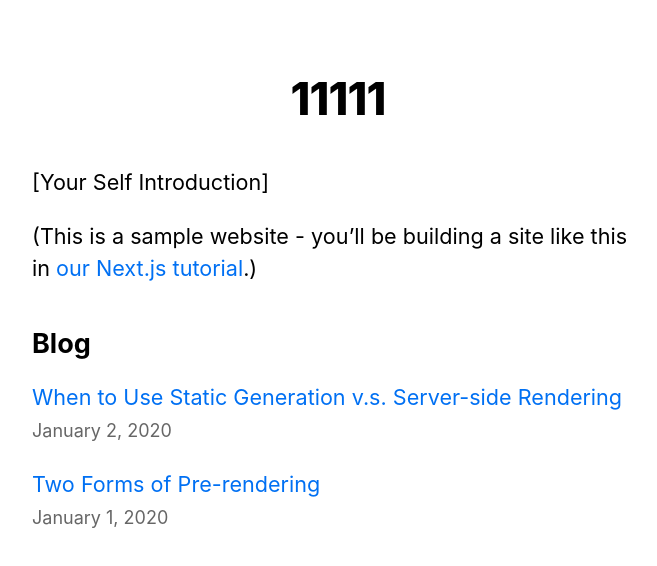
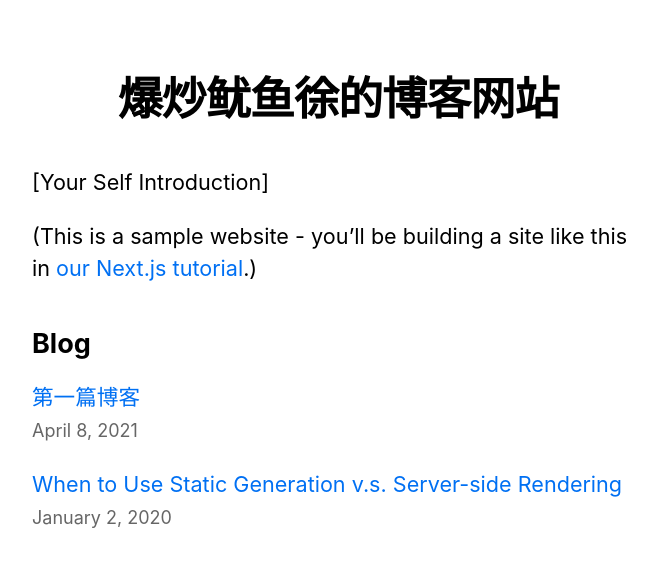
Before and after one commit to Xtreme-Light/Xtreme-Light.GitHub.io, a Next.js app: page / in a window 1280 px wide. Shown: the top 566 px of the page, without its empty margins (302-959 px from the left). Built offline with nearby package versions, Linux system fonts and the light colour scheme.

Commit message:
增添一些实际内容

```diff
--- a/components/layout.js
+++ b/components/layout.js
@@ -3,8 +3,8 @@ import styles from './layout.module.css'
 import utilStyles from '../styles/utils.module.css'
 import Link from 'next/link'
 
-const name = '11111'
-export const siteTitle = 'Next.js Sample Website'
+const name = '爆炒鱿鱼徐的博客网站'
+export const siteTitle = '爆炒鱿鱼徐的博客网站'
 
 export default function Layout({ children, home }) {
   return (
@@ -48,7 +48,7 @@ export default function Layout({ children, home }) {
       {!home && (
         <div className={styles.backToHome}>
           <Link href="/">
-            <a>← Back to home</a>
+            <a>← 返回主页</a>
           </Link>
         </div>
       )}
--- a/posts/pre-rendering.md
+++ b/posts/pre-rendering.md
@@ -1,11 +1,7 @@
 ---
-title: 'Two Forms of Pre-rendering'
-date: '2020-01-01'
+title: '第一篇博客'
+date: '2021-04-08'
 ---
 
-Next.js has two forms of pre-rendering: **Static Generation** and **Server-side Rendering**. The difference is in **when** it generates the HTML for a page.
-
-- **Static Generation** is the pre-rendering method that generates the HTML at **build time**. The pre-rendered HTML is then _reused_ on each request.
-- **Server-side Rendering** is the pre-rendering method that generates the HTML on **each request**.
-
-Importantly, Next.js lets you **choose** which pre-rendering form to use for each page. You can create a "hybrid" Next.js app by using Static Generation for most pages and using Server-side Rendering for others.
+Next.js是一个基于jamstack思路使用react实现的前端框架，可以把动态内容静态化，通过next export 命令，来生成网站。这对于网络提速、SEO和分发都非常友好。
+我正在使用这个框架，来搭建我的Github Page
```
